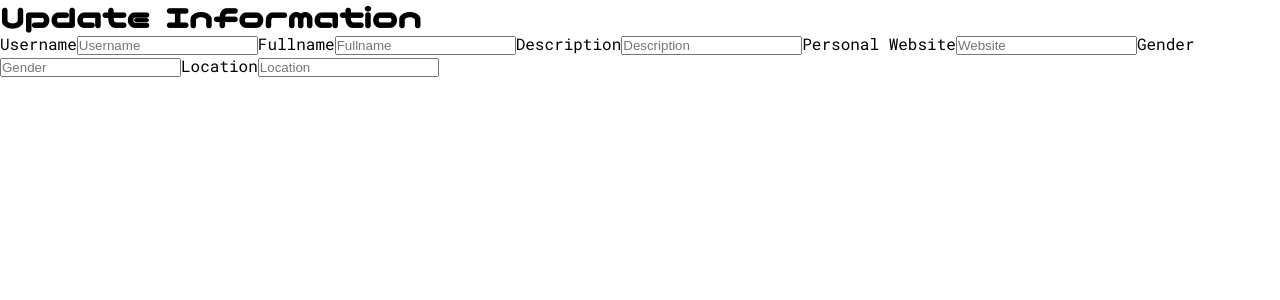
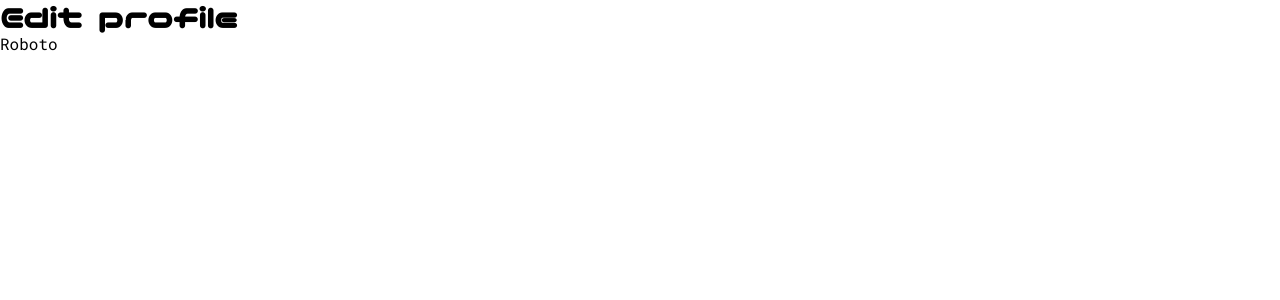
Before and after one commit to FullStack-Elite-Bootcamp-IV/social-media-front, a Next.js app: page /pages/profile/editprofile in a window 1280 px wide. Shown: the top 300 px of the page. Built offline with nearby package versions, Linux system fonts and the light colour scheme.

Commit message:
Revert "forms without styles"
This reverts commit f8e4e9cfefd65dbfb16fc98dba9005063d54e44a.

```diff
--- a/src/app/pages/profile/editprofile/page.tsx
+++ b/src/app/pages/profile/editprofile/page.tsx
@@ -1,19 +1,10 @@
-"use client";
+'use client'
 
-import { useEffect, useState } from "react";
+import { useEffect } from "react";
 import { useAuth } from "../../../context/authContext";
 
 const EditProfile = () => {
     const { loginToken, register } = useAuth();
-  const [username, setUserName] = useState("");
-  const [fullname, setFullName] = useState("");
-  const [description, setDecription] = useState("");
-  const [profilePic, setProfilePic] = useState("");
-  const [website, setWebSite] = useState("");
-  const [gender, setGender] = useState("");
-  const [location, setLocation] = useState("");
-
-  const handleUpdate = () => {};
 
     useEffect(() => {
         console.log(loginToken);
@@ -21,53 +12,10 @@ const EditProfile = () => {
 
     return (
         <main className="bg-black">
-      <h1 className="bg-black">Update Information</h1>
-      <form id="UpdateForm" onSubmit={handleUpdate}>
-        <label>Username</label>
-        <input
-          type="text"
-          placeholder="Username"
-          value={username}
-          onChange={(e) => setUserName(e.target.value)}
-        />
-        <label>Fullname</label>
-        <input
-          type="text"
-          placeholder="Fullname"
-          value={fullname}
-          onChange={(e) => setFullName(e.target.value)}
-        />
-        <label>Description</label>
-        <input
-          type="text"
-          placeholder="Description"
-          value={description}
-          onChange={(e) => setDecription(e.target.value)}
-        />
-        <label>Personal Website</label>
-        <input
-          type="text"
-          placeholder="Website"
-          value={website}
-          onChange={(e) => setWebSite(e.target.value)}
-        />
-        <label>Gender</label>
-        <input
-          type="text"
-          placeholder="Gender"
-          value={gender}
-          onChange={(e) => setGender(e.target.value)}
-        />
-        <label>Location</label>
-        <input
-          type="text"
-          placeholder="Location"
-          value={location}
-          onChange={(e) => setLocation(e.target.value)}
-        />
-      </form>
+            <h1>Edit profile</h1>
+            <p>Roboto</p>
         </main>
     );
-};
+}
 
 export default EditProfile;
```
Lines whose indentation alone changed are shown as unchanged.
